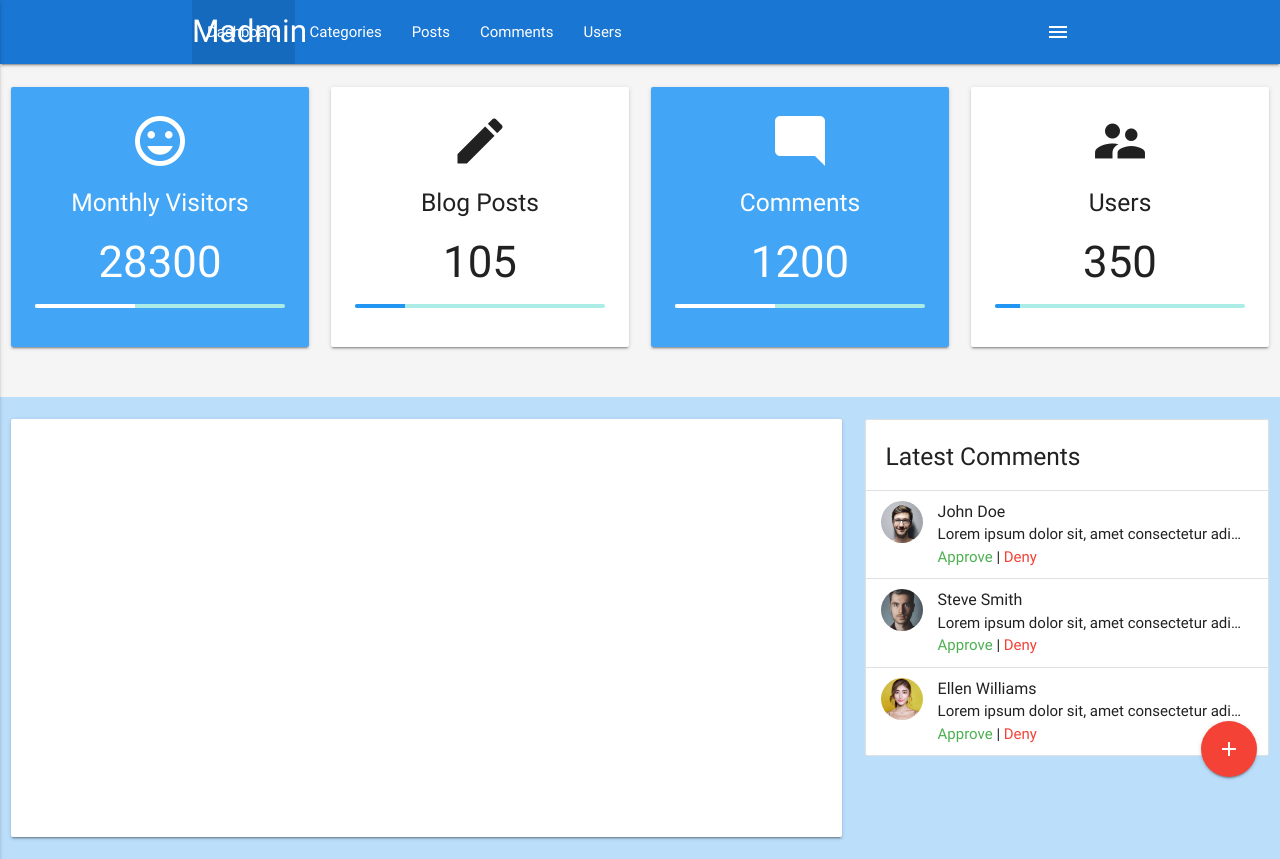
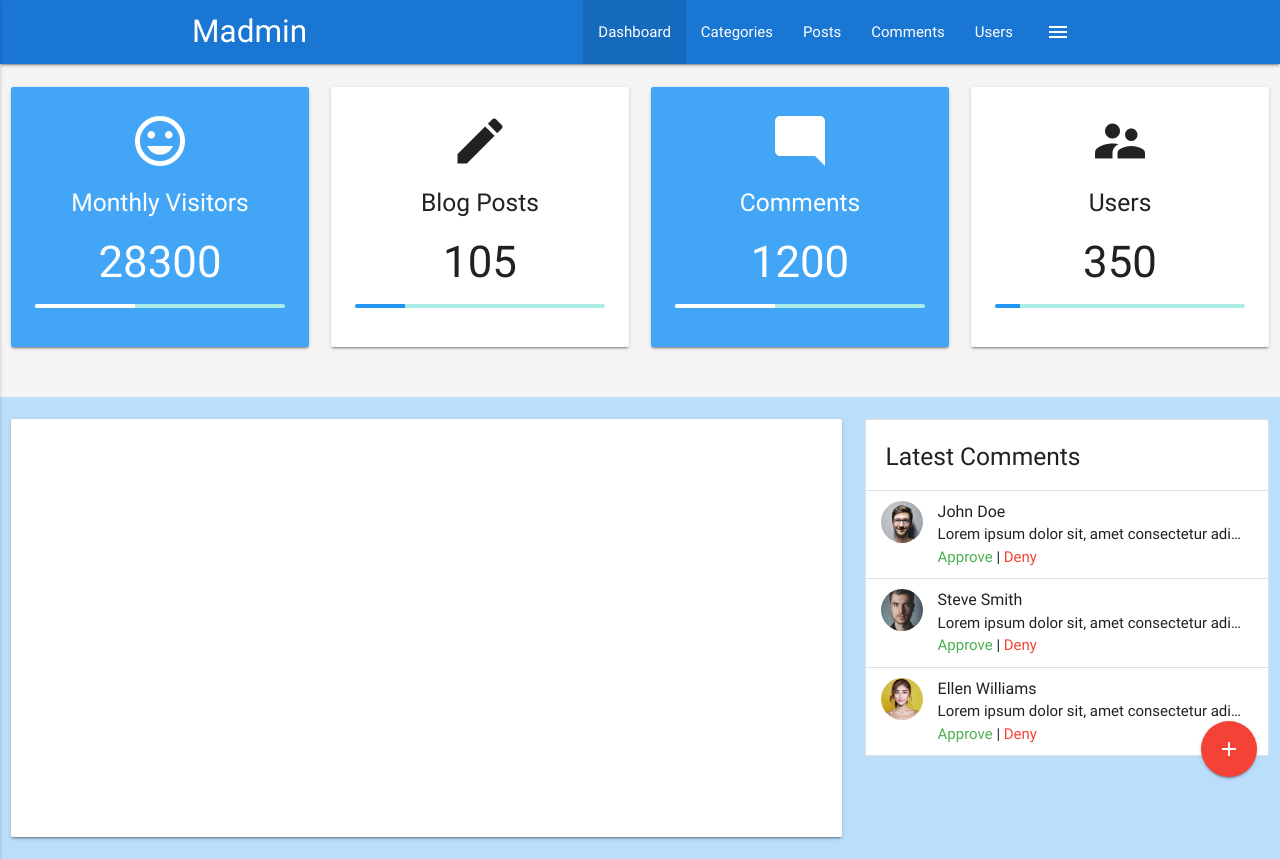
Before and after one commit to diegogslomp/madmin, a plain HTML site: page index.html in a window 1280 px wide. Shown: the top 859 px of the page. Drawn offline with nearby package versions, Linux system fonts and the light colour scheme; a script that the page names is missing.

Commit message:
fix logo position

```diff
--- a/index.html
+++ b/index.html
@@ -32,7 +32,7 @@
           >
             <i class="material-icons">menu</i>
           </a>
-          <ul class="hide-on-med-and-down">
+          <ul class="hide-on-med-and-down right">
             <li class="active"><a href="index.html">Dashboard</a></li>
             <li><a href="categories.html">Categories</a></li>
             <li><a href="posts.html">Posts</a></li>
```
